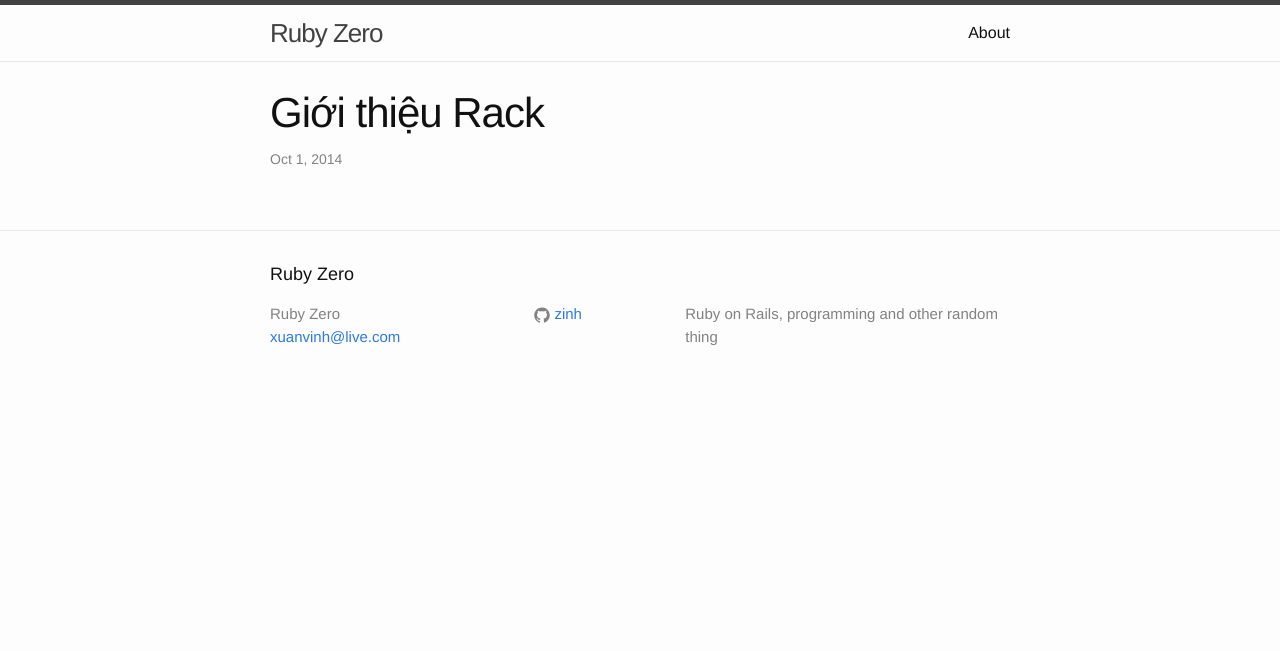
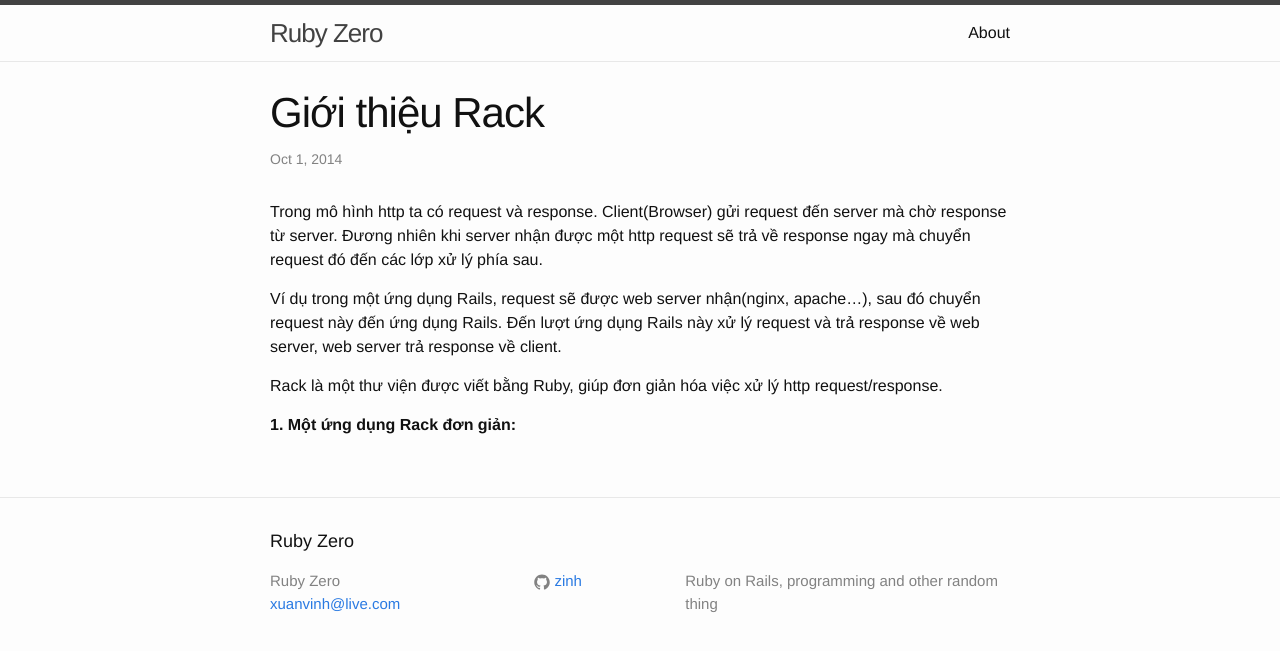
Before and after one commit to zinh/zinh.github.io, a Jekyll site: the page built from _posts/2014-10-02-gioi-thieu-rack.markdown, in a window 1280 px wide. Shown: the top 651 px of the page. Built offline with Jekyll 4.4.1, drawn with Linux system fonts in a browser that asks for light colours.

Commit message:
Update 2014-10-02-gioi-thieu-rack.markdown

```diff
--- a/_posts/2014-10-02-gioi-thieu-rack.markdown
+++ b/_posts/2014-10-02-gioi-thieu-rack.markdown
@@ -5,3 +5,14 @@ date:   2014-10-01 23:55:00
 summary: Giới thiệu Rack
 categories: ruby
 ---
+
+Trong mô hình http ta có request và response. Client(Browser) gửi request đến server mà chờ response từ server.
+Đương nhiên khi server nhận được một http request sẽ trả về response ngay mà chuyển request đó đến các lớp xử lý
+phía sau.
+
+Ví dụ trong một ứng dụng Rails, request sẽ được web server nhận(nginx, apache...), sau đó chuyển request này đến ứng dụng
+Rails. Đến lượt ứng dụng Rails này xử lý request và trả response về web server, web server trả response về client.
+
+Rack là một thư viện được viết bằng Ruby, giúp đơn giản hóa việc xử lý http request/response.
+
+__1. Một ứng dụng Rack đơn giản:__
```
